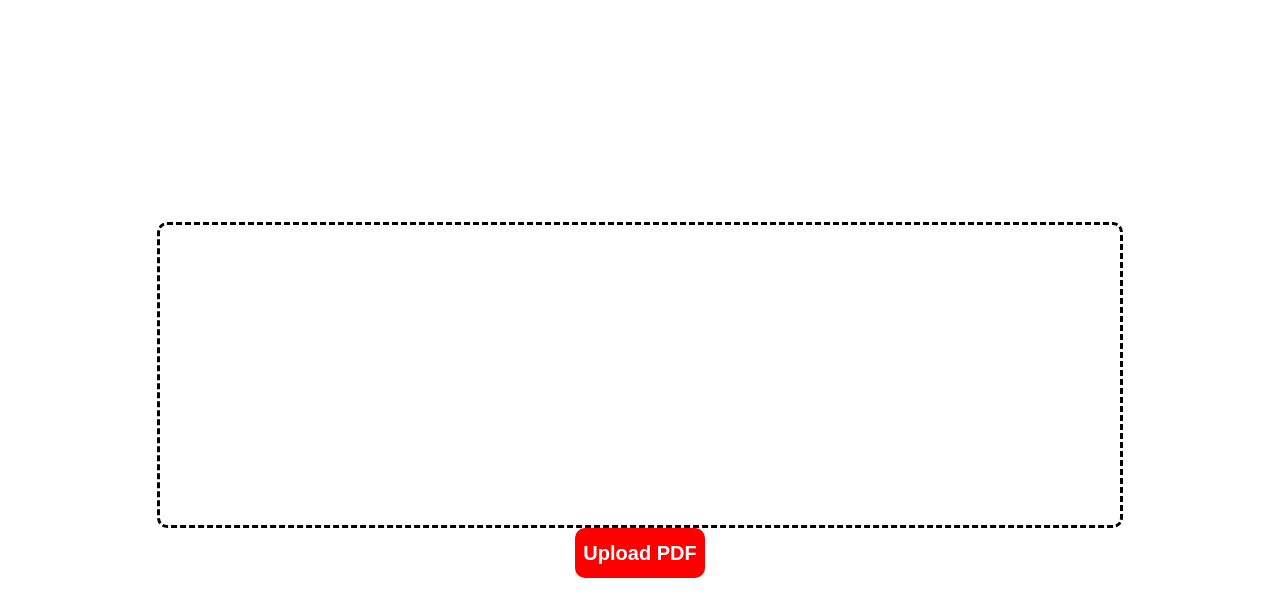
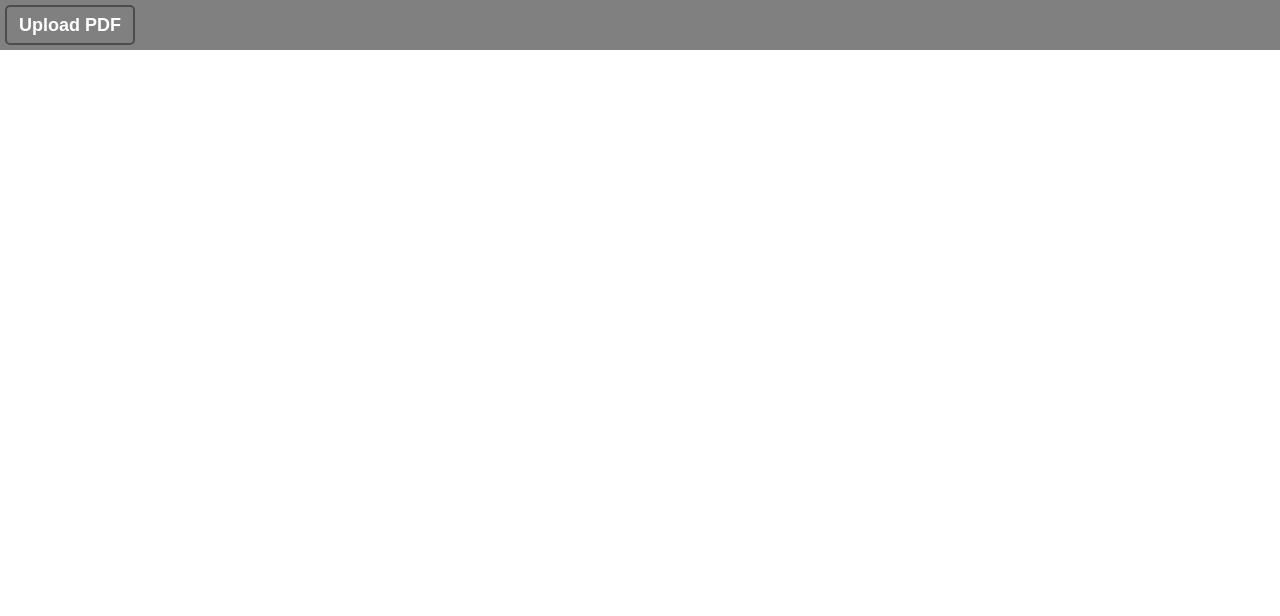
Before and after one commit to shynds765/PDF_Editor, a plain HTML site: page index.html in a window 1280 px wide. Drawn offline with Linux system fonts and the light colour scheme.

Commit message:
Changed Layout

```diff
--- /dev/null
+++ b/Add_PDF.js
@@ -0,0 +1,3 @@
+function Add_PDF() {
+    document.getElementById('file').click()
+}
--- a/index.html
+++ b/index.html
@@ -3,10 +3,15 @@
     <head>
         <title>Re-Order PDF</title>
         <link rel="stylesheet" href="style.css">
+        <script src="Add_PDF.js"></script>
     </head>
     <body>
-        <div id="editor"></div>
-        <input type="file" id="file"/>
-        <button onclick="document.getElementById('file').click()">Upload PDF</button>
+        <div class="taskbar">
+            <input type="file" id="file"/>
+            <button onclick="Add_PDF()">Upload PDF</button>
+        </div>
+        <div class="editor">
+
+        </div>
     </body>
 </html>
--- a/style.css
+++ b/style.css
@@ -2,19 +2,17 @@ html {
     height: 100%;
 }
 body {
-    display: flex;
-    flex-direction: column;
-    justify-content: center;
-    align-items: center;
     height: 100%;
     margin: 0;
 }
 
-#editor {
-    width: 75%;
-    height: 300px;
-    border: 3px dashed black;
-    border-radius: 10px;
+.taskbar {
+    width: 100%;
+    height: 50px;
+    background: grey;
+    display: flex;
+    flex-direction: row;
+    align-items: center;
 }
 
 #file {
@@ -22,18 +20,22 @@ body {
 }
 
 button {
-    border: none;
-    border-radius: 10px;
-    background: red;
+    border: 2px solid rgb(76, 76, 76);
+    border-radius: 5px;
+    background: gray;
     color: white;
-    height: 50px;
+    height: 40px;
     width: 130px;
-    font-size: 20px;
+    font-size: 18px;
     font-weight: bold;
     cursor: pointer;
-
+    margin-left: 5px;
 }
 
 button:hover {
-    background: rgb(210, 0, 0);
+    background: rgb(76, 76, 76);
 }
+
+.editor {
+
+}
```
